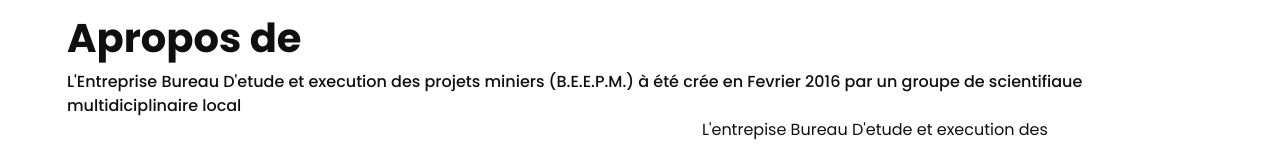
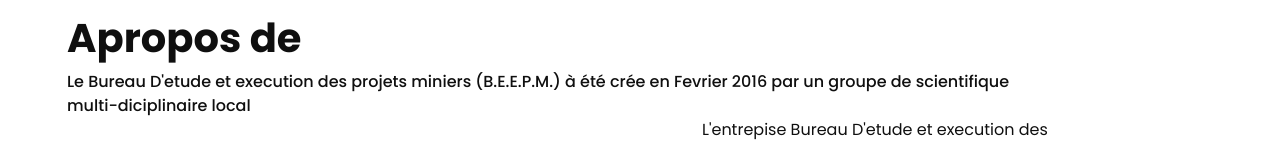
Before and after one commit to arnoldkajibwami/cedrick, a React (Vite) app: page / in a window 1280 px wide. Shown: the part 2032-2176 px from the top of the page. Built offline with nearby package versions, Linux system fonts and the light colour scheme; a web font is replaced by a local one.

Commit message:
add links

```diff
--- a/src/Aboutcontent.jsx
+++ b/src/Aboutcontent.jsx
@@ -22,7 +22,7 @@
             <div className="about_section layout_padding" >
                 <div className="container" data-aos="fade-up">
                     <h1 className="about_taital" >Apropos de</h1>
-                    <p className="about_text">L'Entreprise Bureau D'etude et execution des projets miniers (B.E.E.P.M.) à été crée en Fevrier 2016 par un groupe de scientifiaue <br />multidiciplinaire local</p>
+                    <p className="about_text">Le Bureau D'etude et execution des projets miniers (B.E.E.P.M.) à été crée en Fevrier 2016 par un groupe de scientifique <br />multi-diciplinaire local</p>
                     <div className="about_section_2">
                         <div className="row">
                             <div className="col-lg-6">
--- a/src/Footer.jsx
+++ b/src/Footer.jsx
@@ -62,8 +62,8 @@
                                     <br />multidiciplinaire local
                                 </p>
                                 <div class="footer_social">
-                                    <i className='socialnetwork' style={{ marginLeft: "5px" }}> <Link to="/"><BiLogoInstagram /></Link> </i>
-                                    <i className='socialnetwork'><Link to=""><BiLogoFacebook /></Link></i>
+                                    <i className='socialnetwork' style={{ marginLeft: "5px" }}> <Link to="https://www.instagram.com/beepmasbl/"><BiLogoInstagram /></Link> </i>
+                                    <i className='socialnetwork'><Link to="https://www.facebook.com/profile.php?id=61554105458763"><BiLogoFacebook /></Link></i>
                                     <i className='socialnetwork'><Link to=""><BiLogoTwitter /></Link></i>
                                 </div>
                             </div>
--- a/src/Home.jsx
+++ b/src/Home.jsx
@@ -7,8 +7,8 @@
 import AboutContent from "./Aboutcontent";
 import Contactcontent from "./Contactcontent"
 import Image1 from "./images/14.jpg"
-import Image2 from "./images/4.jpg"
-import Image3 from "./images/1.jpg"
+import Image2 from "./images/16.png"
+import Image3 from "./images/17.png"
 
 
 export default function Home() {
--- a/src/index.css
+++ b/src/index.css
@@ -61,6 +61,7 @@
   margin-top: 15px;
   font-size: 18px;
   font-weight: 500;
+  background-blend-mode: overlay;
   color: rgb(255, 255, 255);
   /* color: rgb(44, 43, 43); */
 }
@@ -162,7 +163,6 @@
   }
 
   .slider_section {
-
     padding-top: 75px;
     padding-bottom: 150px;
 
```
Also changed, not shown: src/images/16.jpg (added).
